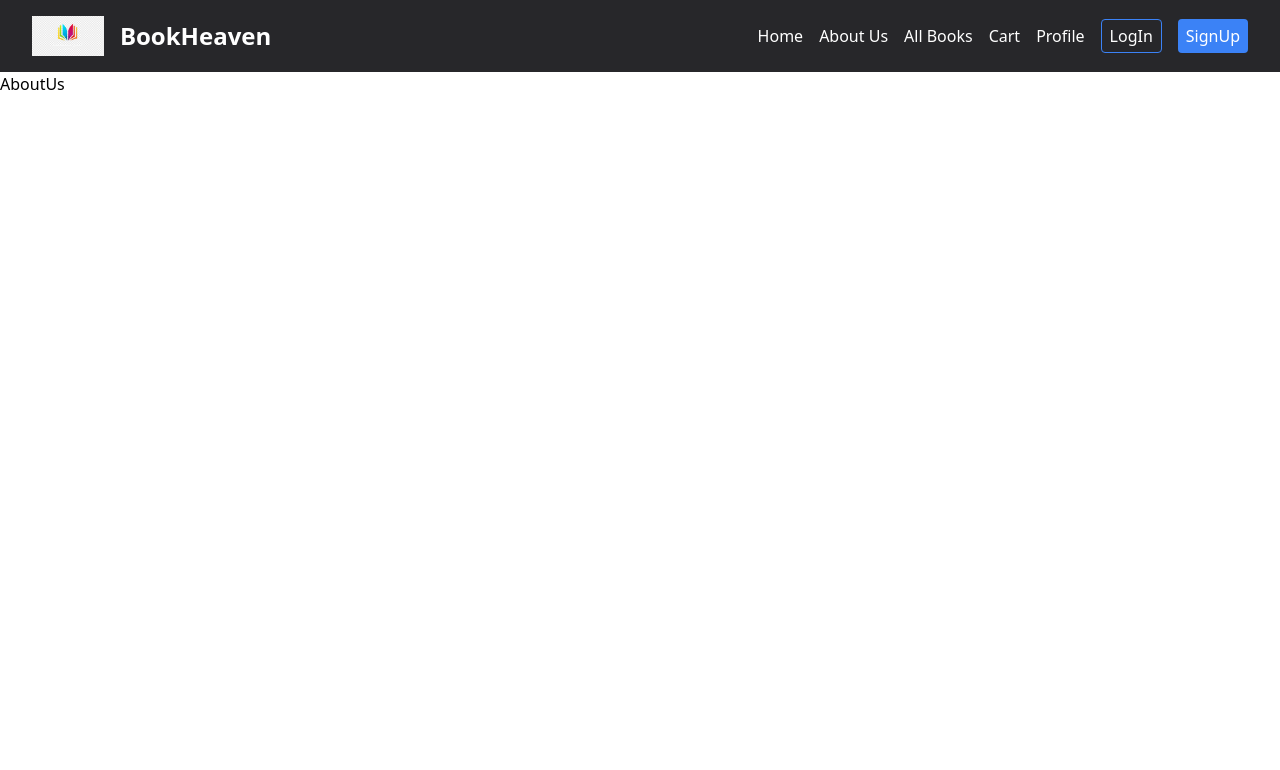
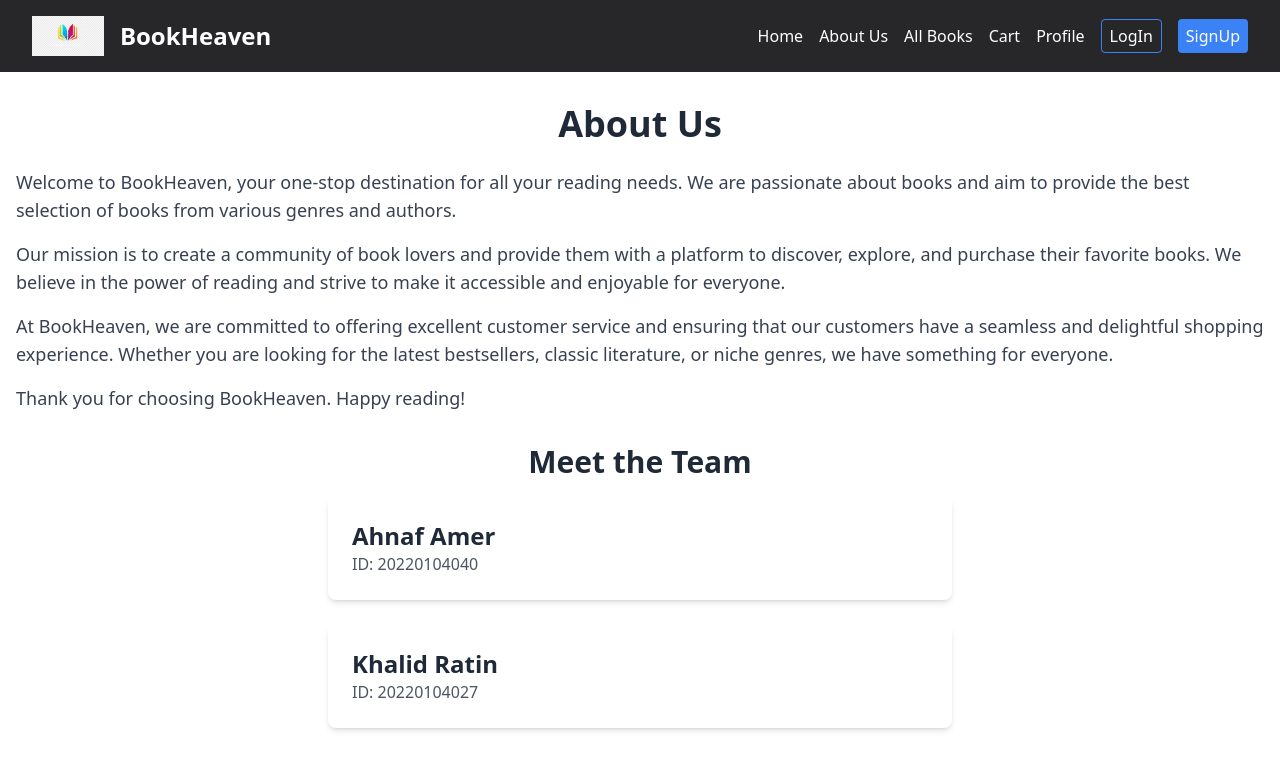
Before and after one commit to Ahnaf152020/Book_Heaven, a React (Create React App) app in the folder FrontEnd/: page /about-us in a window 1280 px wide. Shown: the top 770 px of the page. Built offline with nearby package versions, Linux system fonts and the light colour scheme.

Commit message:
About Us Done

```diff
--- a/FrontEnd/src/pages/AboutUs.jsx
+++ b/FrontEnd/src/pages/AboutUs.jsx
@@ -1,9 +1,43 @@
-import React from 'react'
+import React from 'react';
 
 const AboutUs = () => {
   return (
-    <div>AboutUs</div>
-  )
-}
+    <div className="container mx-auto px-4 py-8">
+      <h1 className="text-4xl font-bold mb-6 text-center text-gray-800">About Us</h1>
+      <p className="text-lg mb-4 text-gray-700">
+        Welcome to BookHeaven, your one-stop destination for all your reading needs.
+        We are passionate about books and aim to provide the best selection of books
+        from various genres and authors.
+      </p>
+      <p className="text-lg mb-4 text-gray-700">
+        Our mission is to create a community of book lovers and provide them with a
+        platform to discover, explore, and purchase their favorite books. We believe
+        in the power of reading and strive to make it accessible and enjoyable for
+        everyone.
+      </p>
+      <p className="text-lg mb-4 text-gray-700">
+        At BookHeaven, we are committed to offering excellent customer service and
+        ensuring that our customers have a seamless and delightful shopping experience.
+        Whether you are looking for the latest bestsellers, classic literature, or
+        niche genres, we have something for everyone.
+      </p>
+      <p className="text-lg mb-4 text-gray-700">
+        Thank you for choosing BookHeaven. Happy reading!
+      </p>
 
-export default AboutUs
+      <h2 className="text-3xl font-semibold mt-8 mb-4 text-center text-gray-800">Meet the Team</h2>
+      <div className="flex flex-col items-center">
+        <div className="bg-white shadow-md rounded-lg p-6 mb-6 w-full md:w-1/2">
+          <h3 className="text-2xl font-bold text-gray-800">Ahnaf Amer</h3>
+          <p className="text-gray-600">ID: 20220104040</p>
+        </div>
+        <div className="bg-white shadow-md rounded-lg p-6 w-full md:w-1/2">
+          <h3 className="text-2xl font-bold text-gray-800">Khalid Ratin</h3>
+          <p className="text-gray-600">ID: 20220104027</p>
+        </div>
+      </div>
+    </div>
+  );
+};
+
+export default AboutUs;
```
